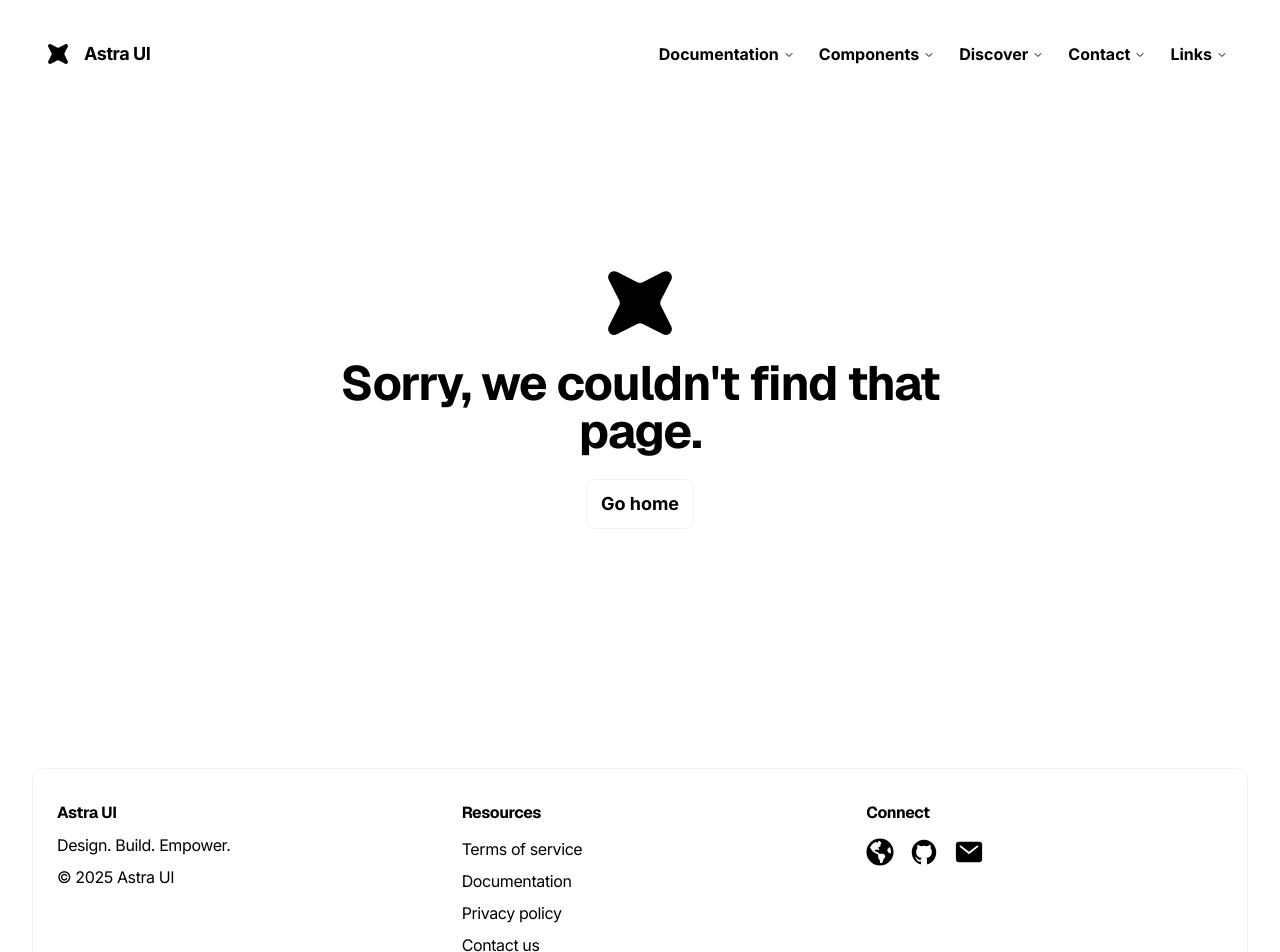
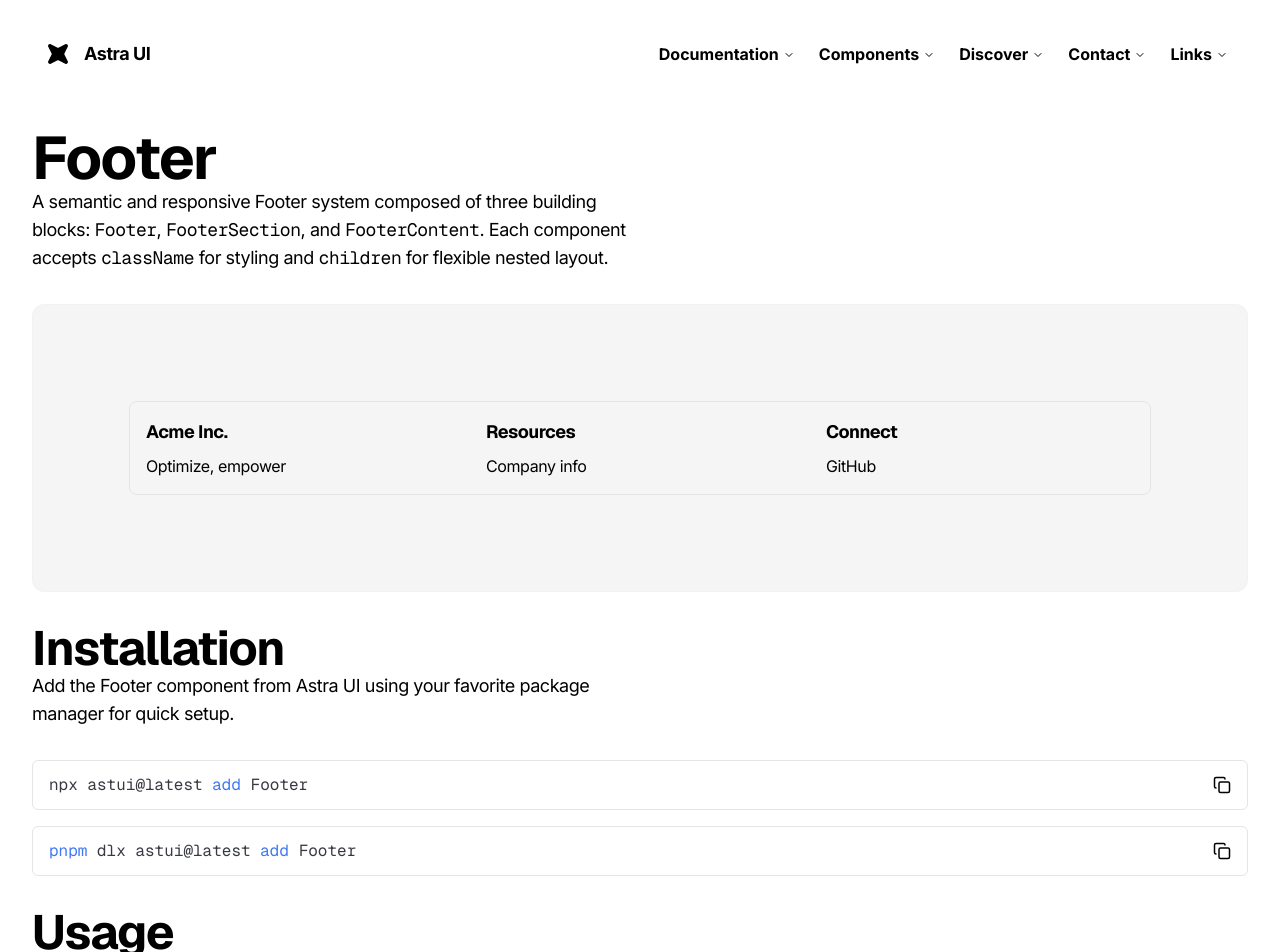
Before and after one commit to astraui/astraui, a Next.js app: page /components/footer in a window 1280 px wide. Before the commit this address had no page. Shown: the top 952 px of the page. Built offline with nearby package versions, Linux system fonts and the light colour scheme.

Commit message:
Update changes

```diff
--- /dev/null
+++ b/app/components/footer/page.mdx
@@ -0,0 +1,59 @@
+import {
+  Footer,
+  FooterSection,
+  FooterContent,
+} from "@/components/astra/Footer";
+import ComponentWrapper from "@/components/ComponentWrapper";
+import CommandLine from "@/components/astra/CommandLine";
+
+# Footer
+
+A semantic and responsive Footer system composed of three building blocks: `Footer`, `FooterSection`, and `FooterContent`. Each component accepts `className` for styling and `children` for flexible nested layout.
+
+<div className="my-8 flex flex-col gap-4">
+  <ComponentWrapper>
+    <Footer>
+      <FooterSection title="Acme Inc.">
+        <FooterContent>Optimize, empower</FooterContent>
+      </FooterSection>
+      <FooterSection title="Resources">
+        <FooterContent>Company info</FooterContent>
+      </FooterSection>
+      <FooterSection title="Connect">
+        <FooterContent>GitHub</FooterContent>
+      </FooterSection>
+    </Footer>
+  </ComponentWrapper>
+</div>
+
+## Installation
+
+Add the Footer component from Astra UI using your favorite package manager for quick setup.
+
+<div className="my-8 flex flex-col gap-4">
+  <CommandLine command="npx astui@latest add Footer" />
+  <CommandLine command="pnpm dlx astui@latest add Footer" />
+</div>
+
+## Usage
+
+<div className="my-8 flex flex-col gap-4">
+  <CommandLine
+    language="tsx"
+    command='import { Footer, FooterSection, FooterContent } from "@/components/astra/Footer"'
+  />
+  <CommandLine
+    language="tsx"
+    command={`<Footer className="bg-neutral-100 dark:bg-neutral-900 p-6">
+  <FooterSection className="space-y-2">
+    <FooterContent className="space-y-2">Company Info</FooterContent>
+  </FooterSection>
+  <FooterSection className="space-y-2">
+    <FooterContent className="space-y-2">Resources</FooterContent>
+  </FooterSection>
+  <FooterSection className="space-y-2">
+    <FooterContent className="space-y-2">Legal &amp; Links</FooterContent>
+  </FooterSection>
+</Footer>`}
+  />
+</div>
--- /dev/null
+++ b/components/astra/Footer.tsx
@@ -0,0 +1,61 @@
+import React from "react";
+import { cn } from "@/lib/utils";
+
+interface FooterProps {
+  className: string;
+  children: React.ReactNode;
+}
+interface FooterSectionProps extends FooterProps {
+  title: string;
+}
+
+interface FooterContentProps extends FooterProps {}
+
+export const FooterContent: React.FC<FooterContentProps> = ({
+  className,
+  children,
+}) => {
+  return (
+    <nav
+      className={cn(
+        "w-full text-black dark:text-white tracking-tight",
+        className
+      )}
+    >
+      {children}
+    </nav>
+  );
+};
+
+export const FooterSection: React.FC<FooterSectionProps> = ({
+  className,
+  children,
+  title,
+}) => {
+  return (
+    <section className={cn("w-full flex flex-col gap-2", className)}>
+      <h3
+        className={cn(
+          "text-lg text-black dark:text-white font-bold tracking-tight w-full transition duration-200 hover:opacity-80",
+          className
+        )}
+      >
+        {title}
+      </h3>
+      {children}
+    </section>
+  );
+};
+
+export const Footer: React.FC<FooterProps> = ({ className, children }) => {
+  return (
+    <footer
+      className={cn(
+        "border border-neutral-200 dark:border-neutral-800 rounded-lg grid gap-8 md:grid-cols-2 lg:grid-cols-3 p-4 w-full",
+        className
+      )}
+    >
+      {children}
+    </footer>
+  );
+};
```
